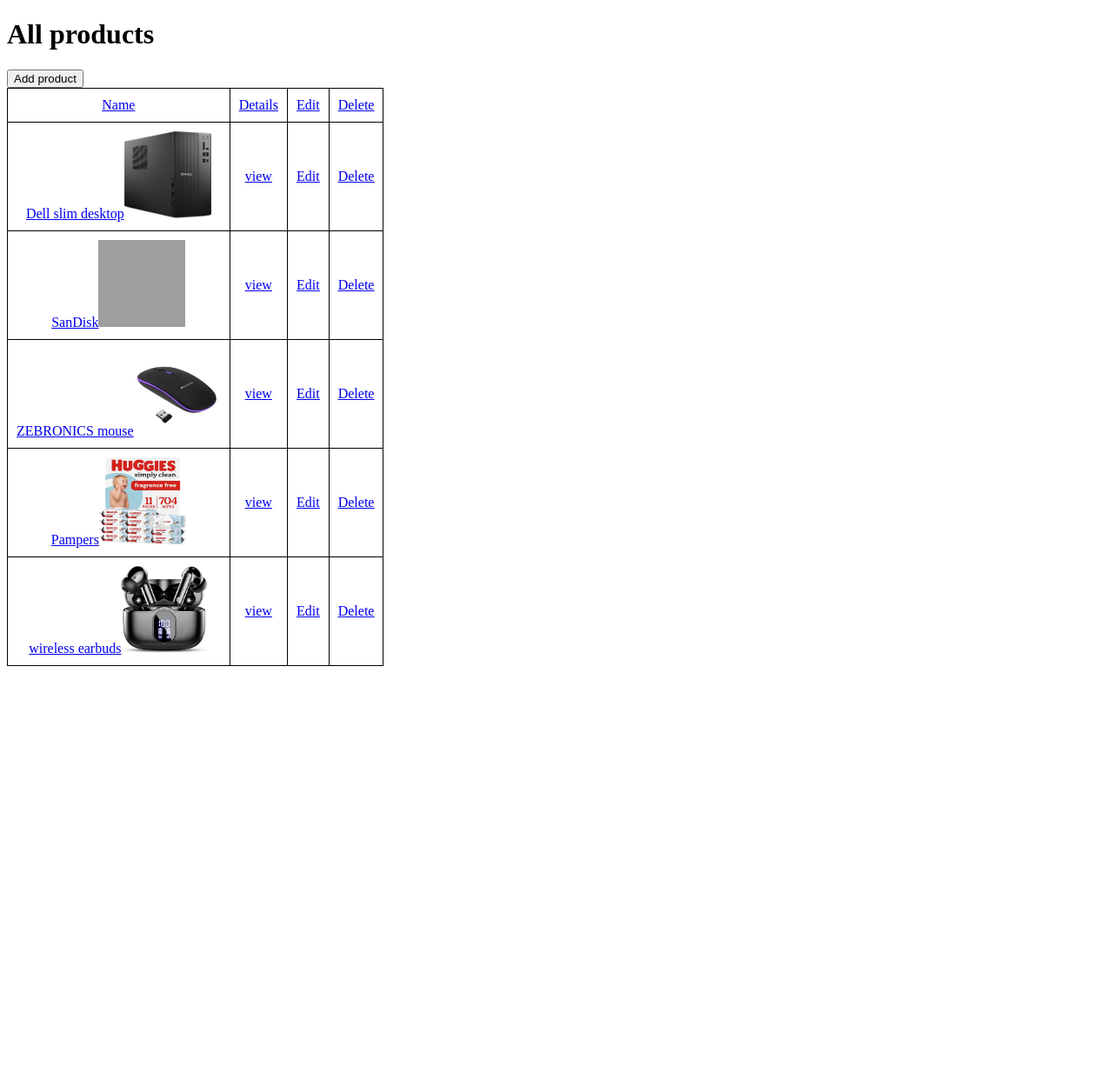
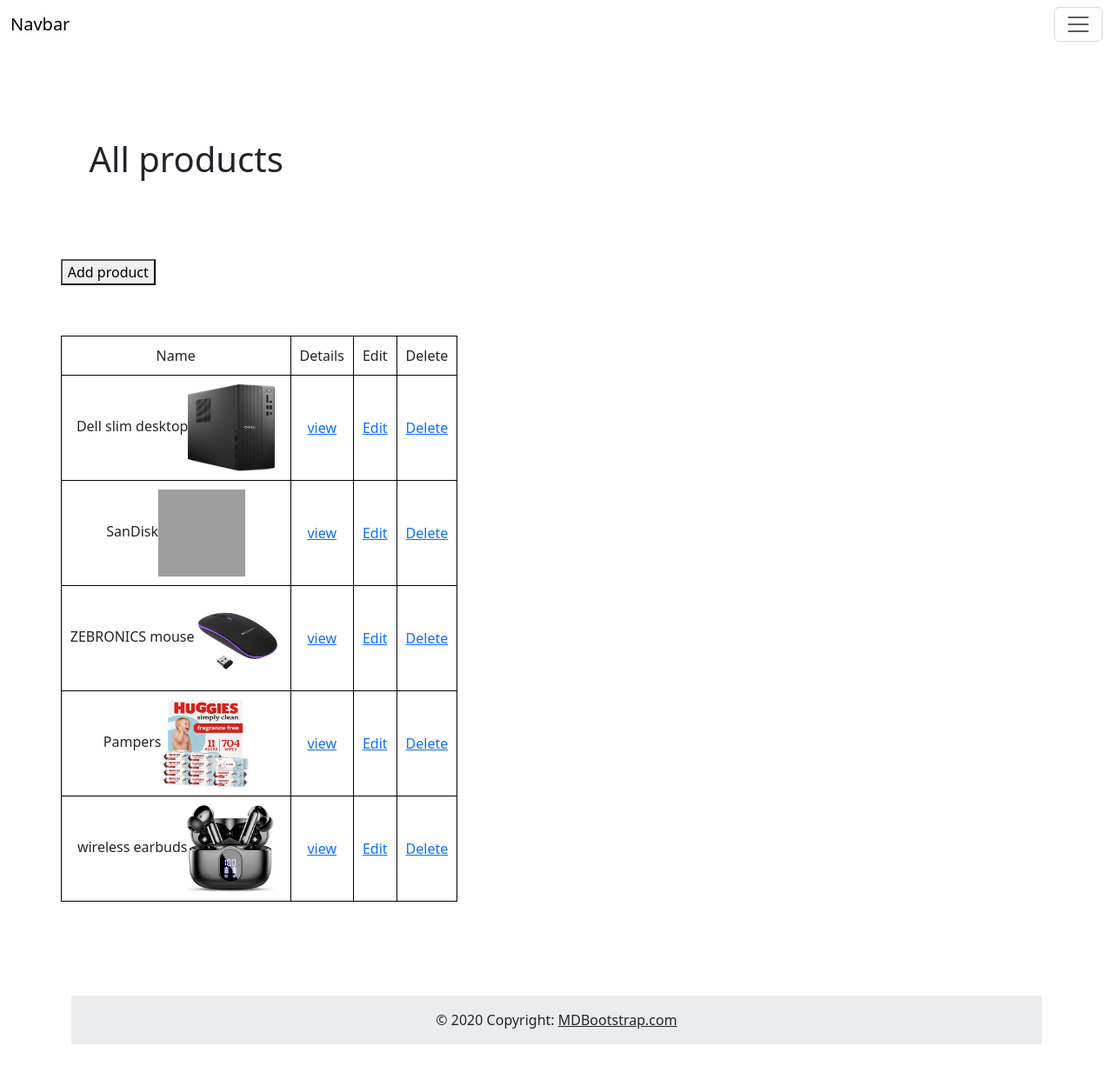
Before and after one commit to neethusobhish/ecommerce-website, a Django app: page /products/all_products in a window 1280 px wide. Shown: the whole page at 87% size. Before the commit the page ends 766 px from the top, so only its background shows below. Run offline with Django 5.2, Linux system fonts and the light colour scheme; data comes from the database, SQL or seed files in the repository; some libraries are stand-ins or nearby versions; grey boxes are pictures that could not be loaded.

Commit message:
updated django project

```diff
--- a/accountss/forms.py
+++ b/accountss/forms.py
@@ -1,3 +1,5 @@
+from django import forms
+
 from django.contrib.auth.models import User
 from django.contrib.auth.forms import UserCreationForm
 
--- a/accountss/urls.py
+++ b/accountss/urls.py
@@ -3,8 +3,8 @@ from .views import *
 
 urlpatterns = [
 
-    path('login',loginpage),
-    path('logout',logoutpage),
-    path('register',registerpage)
+    path('login',loginpage, name='login'),
+    path('logout',logoutpage,name='logout'),
+    path('register',registerpage,name='register')
 
 ]
--- a/accountss/views.py
+++ b/accountss/views.py
@@ -30,4 +30,4 @@ def registerpage(request):
             return redirect(loginpage)
     else:
         form = RegisterForm()
-    return redirect (request,'register.html',{'form':form})
+    return render (request,'register.html',{'form':form})
--- a/products/models.py
+++ b/products/models.py
@@ -51,12 +51,18 @@ class Cart(models.Model):
         return self.user.user.username
 
 class CartItem(models.Model):
-    cart = models.ForeignKey(Cart,on_delete=models.CASCADE,null=True)
+    user = models.ForeignKey(User,on_delete=models.CASCADE,null = True)
+    # cart = models.ForeignKey(Cart,on_delete=models.CASCADE,null=True,blank=True)
     product = models.ForeignKey(Products,on_delete=models.CASCADE)
-    quantity = models.PositiveIntegerField()
+    quantity = models.PositiveIntegerField(default=1)
+
+    def total_price(self):
+        return self.product.price*self.quantity
+
+
 
     def __str__(self):
-        return self.cart.user.user.username
+        return self.user.first_name
 
 
 class Order(models.Model):
--- a/products/urls.py
+++ b/products/urls.py
@@ -19,6 +19,12 @@ urlpatterns = [
     path('editproduct/<int:pid>',editproductpage,name='edit_products'),
     path('deletepro/<int:pid>',deleteproductpage,name='delete_product'),
     path('allproductapi',allproductsapi),
-    path('allcategoryapi',allcategoryapi)
+    path('allcategoryapi',allcategoryapi),
+    path('cart',view_cartpage,name='viewcart'),
+    path("cart/increase/<int:item_id>/", increase_quantity, name="increase_quantity"),
+    path("cart/decrease/<int:item_id>/", decrease_quantity, name="decrease_quantity"),
+    path("cart/remove/<int:item_id>/", remove_item, name="remove_item"),
+
+
 ]
 urlpatterns += static(settings.MEDIA_URL, document_root=settings.MEDIA_ROOT)
--- a/products/views.py
+++ b/products/views.py
@@ -1,4 +1,4 @@
-from django.shortcuts import render,redirect
+from django.shortcuts import render,redirect,get_object_or_404
 from .models import *
 from .forms import *
 from rest_framework.response import Response
@@ -71,6 +71,83 @@ def deleteproductpage(request,pid):
     # return redirect(allproductspage)
 
 
+# add product to cart (with choosen quantity)
+def add_to_cart(request,product_id):
+    if not request.user.is_authenticated:
+        return redirect('login')
+
+    if request.method =='POST':
+        prodct = Products.objects.get(id=product_id)
+        quantity = int(request.POST.get('quantity',1))
+
+    item = CartItem.objects.filter(user=request.user, product=prodct).first()
+    if item:
+        item.quantity +=quantity
+        item.save()
+    else:
+        CartItem.objects.create(user=request.user,product=prodct,quantity=quantity)
+
+    return redirect(allproductspage)
+
+
+# 4. View cart: all items + grand total
+def view_cartpage(request):
+    if not request.user.is_authenticated:
+        return redirect("login")
+
+    items = CartItem.objects.filter(user=request.user)
+    grand_total = 0
+    for item in items:
+        grand_total += item.total_price()
+
+    return render(request, "cart.html", {"items": items, "grand_total": grand_total})
+
+
+# 5. Increase quantity by 1
+def increase_quantity(request, item_id):
+    if not request.user.is_authenticated:
+        return redirect("login")
+
+    item =CartItem.objects.get(id=item_id, user=request.user)
+    item.quantity += 1
+    item.save()
+    return redirect(view_cartpage)
+
+
+# 6. Decrease quantity by 1 (remove the item if it reaches 0)
+def decrease_quantity(request, item_id):
+    if not request.user.is_authenticated:
+        return redirect("login")
+
+    item = CartItem.objects.get(id=item_id, user=request.user)
+    item.quantity -= 1
+    if item.quantity <= 0:
+        item.delete()
+    else:
+        item.save()
+    return redirect(view_cartpage)
+
+
+# 7. Remove an item completely
+def remove_item(request, item_id):
+    if not request.user.is_authenticated:
+        return redirect("login")
+
+    item =CartItem.objects.get( id=item_id, user=request.user)
+    item.delete()
+    return redirect(view_cartpage)
+
+
+
+
+
+
+
+
+
+
+
+
 # api
 
 @api_view(['GET'])
--- a/static/css/products.css
+++ b/static/css/products.css
@@ -1,14 +1,26 @@
+.body{
+    margin: 0;
+    padding: 0;
+}
+
 .image{
     width:100px;
     height: 100px;
 
 }
 
-.table{
+.protable{
     text-align: center;
     padding: 10px;
     border-collapse: collapse;
 }
-.row{
+.prorow{
     border: 1px solid black;
 }
+.basemain{
+    min-height: 700px;
+}
+.allpro{
+    padding: 2%;
+    margin:10px;
+}
--- a/templates/allproducts.html
+++ b/templates/allproducts.html
@@ -1,31 +1,33 @@
-<!DOCTYPE html>
-<html lang="en">
-<head>
-    <meta charset="UTF-8">
-    <meta name="viewport" content="width=device-width, initial-scale=1.0">
-    <title>Document</title>
-    <link rel="stylesheet" href="/static/css/products.css"/>
-</head>
-<body>
-    <h1>All products</h1>
+{% extends 'base.html' %}
+
+
+{% block content%}
+<div  class="allpro">
+    <div class="allpro">
+        <h1 class="allpro">All products</h1>
+    </div>
     <!-- <p>{{pro}}</p> -->
-     <a href="{% url 'addproduct' %}"><button> Add product</button>
-    <table class="table">
-        <tr class="table row">
-            <td class="table row">Name</td>
-            <td class="table row">Details</td>
-            <td class="table row">Edit</td>
-            <td class="table row">Delete</td>
+    <div class="allpro">
+        <a href="{% url 'addproduct' %}"><button> Add product</button></a>
+    </div>
+    <div class="allpro">
+        <table class="protable">
+        <tr class="protable prorow">
+            <td class="protable prorow">Name</td>
+            <td class="protable prorow">Details</td>
+            <td class="protable prorow">Edit</td>
+            <td class="protable prorow">Delete</td>
         </tr>
         {% for i in pro %}
         <tr>
-            <td class="table row">{{i.name}}<img src="{{i.image}}" alt="" class="image"></td>
-            <td class="table row"><a href="{% url 'prodetails' i.id %}"> view</a></td>
-            <td class="table row"><a href="{% url 'edit_products' i.id %}">Edit</a></td>
-            <td class="table row"><a href= "{% url 'delete_product' i.id %}">Delete</a></td>
+            <td class="protable prorow">{{i.name}}<img src="{{i.image}}" alt="" class="image"></td>
+            <td class="protable prorow"><a href="{% url 'prodetails' i.id %}"> view</a></td>
+            <td class="protable prorow"><a href="{% url 'edit_products' i.id %}">Edit</a></td>
+            <td class="protable prorow"><a href= "{% url 'delete_product' i.id %}">Delete</a></td>
         </tr>
         {% endfor %}
+</table>
 
-    </table>
-</body>
-</html>
+    </div>
+</div>
+ {% endblock %}
--- a/templates/base.html
+++ b/templates/base.html
@@ -0,0 +1,82 @@
+<!DOCTYPE html>
+<html lang="en">
+<head>
+    <meta charset="UTF-8">
+    <meta name="viewport" content="width=device-width, initial-scale=1.0">
+    <title>Document</title>
+    <link href="https://cdn.jsdelivr.net/npm/bootstrap@6.0.0-alpha.1/dist/css/bootstrap.min.css" rel="stylesheet" integrity="sha384-B/GM4XqrwHnWXNOWMbloTmrYXZg10cakYGmpfsR/bbzQ6JAJI4ihuyADKLnBgrCe" crossorigin="anonymous">
+    <link rel="stylesheet" href="/static/css/products.css"/>
+</head>
+<body>
+
+<div>
+    <nav class="navbar sm:navbar-expand bg-1 fg-2">
+  <div class="container-fluid">
+    <a class="navbar-brand" href="#">Navbar</a>
+    <button class="btn-icon navbar-toggler" type="button" data-bs-toggle="drawer" data-bs-target="#navbarNav" aria-controls="navbarNav" aria-expanded="false" aria-label="Toggle navigation">
+      <span class="navbar-toggler-icon" aria-hidden="true"></span>
+    </button>
+    <dialog class="drawer drawer-end" tabindex="-1" id="navbarNav" aria-labelledby="navbarNavLabel">
+      <div class="drawer-header">
+        <h5 class="drawer-title" id="navbarNavLabel">All products </h5>
+        <button type="button" class="btn-close" data-bs-dismiss="drawer" aria-label="Close"></button>
+      </div>
+      <div class="drawer-body">
+        <ul class="navbar-nav">
+          <li class="nav-item">
+             <a class="nav-link" href="{% url 'allproduct' %} "> All products</a>
+          </li>
+          <li class="nav-item">
+            <a class="nav-link active" aria-current="page" href="#">Home</a>
+          </li>
+
+          {% if request.user.is_authenticated  %}
+           <li class="nav-item">
+               <a class="nav-link" href="{% url 'logout' %} ">Cart</a>
+          </li>
+          <li class="nav-item">
+               <a class="nav-link" href="{% url 'logout' %} ">Logout</a>
+          </li>
+            <li class="nav-item nav-link">
+               {{ request.user}}
+          </li>
+          {%  else %}
+             <li class="nav-item">
+            <a class="nav-link" href="{% url 'register' %}">Register</a>
+          </li>
+          <li class="nav-item">
+            <a class="nav-link" href="{% url 'login' %} ">Login</a>
+          </li>
+          {% endif %}
+        </ul>
+      </div>
+    </dialog>
+  </div>
+</nav>
+
+</div>
+
+<div class="basemain">
+    {% block content %}
+    {% endblock %}
+
+</div>
+
+
+<div class="container my-5">
+
+<footer class="bg-body-tertiary text-center text-lg-start">
+  <!-- Copyright -->
+  <div class="text-center p-3" style="background-color: rgba(0, 0, 0, 0.05);">
+    © 2020 Copyright:
+    <a class="text-body" href="https://mdbootstrap.com/">MDBootstrap.com</a>
+  </div>
+  <!-- Copyright -->
+</footer>
+</div>
+
+
+
+    <script type="module" src="https://cdn.jsdelivr.net/npm/bootstrap@6.0.0-alpha.1/dist/js/bootstrap.bundle.min.js" integrity="sha384-1a/pXj49ZQ1aHEmrJ+gMw1otqoVsYwlEnlD8mIfY2TV03r20Y0CN7uqx1tQogjPL" crossorigin="anonymous"></script>
+</body>
+</html>
--- a/templates/deleteproduct.html
+++ b/templates/deleteproduct.html
@@ -1,4 +1,7 @@
-delete
+{% extends 'base.html' %}
+
+
+{% block content%}
 <form method="POST" >
 {% csrf_token %}
 <p>are you sure want to delete ?</p>
@@ -8,3 +11,4 @@ delete
 <a href="{%  url 'allproduct'%} ">
 <button>No</button></a>
 <!-- {{pro}} -->
+ {% endblock %}
--- a/templates/editproduct.html
+++ b/templates/editproduct.html
@@ -1,3 +1,7 @@
+{% extends 'base.html' %}
+
+
+{% block content%}
 <form method="post" enctype="multipart/form-data">
 
     {% csrf_token %}
@@ -6,3 +10,4 @@
 
     <input type="submit" value="edit">
 </form>
+{% endblock %}
--- a/templates/login.html
+++ b/templates/login.html
@@ -1,6 +1,11 @@
+{% extends 'base.html' %}
+
+
+{%block content%}
 <form method="post">
     {% csrf_token %}
     <input type="text" placeholder="Username" name="usern"></br>
     <input type="password" placeholder="Password" name="passw"></br>
     <input type="submit" value="login">
 </form>
+{%endblock%}
--- a/templates/register.html
+++ b/templates/register.html
@@ -1,3 +1,7 @@
+{% extends 'base.html' %}
+
+
+{% block content%}
 <form method='POST'>
     {% csrf_token %}
 
@@ -6,3 +10,4 @@
     <input type="submit" value="Register">
 
 </form>
+{% endblock %}
```
Also changed, not shown: templates/cart.html (added, +37 -0 lines), templates/categoryitems.html (+5 -10 lines), templates/prodetails.html (+7 -11 lines), db.sqlite3, products/migrations/0006_cartitem_user_alter_cartitem_cart_and_more.py (added), products/migrations/0007_remove_cartitem_cart.py (added).
